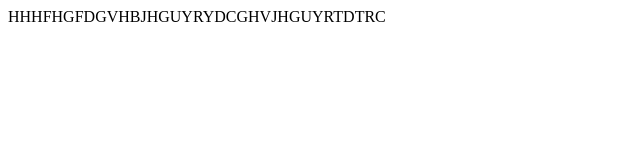
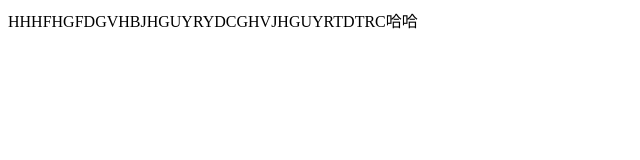
Before and after one commit to QinTao1314/TEXT, a plain HTML site: page index.html in a window 1280 px wide. Shown: the whole page, without its empty margins (0-640 px from the left). Drawn offline with Linux system fonts and the light colour scheme.

Commit message:
加入哈哈

```diff
--- a/index.html
+++ b/index.html
@@ -5,6 +5,6 @@
 		<title></title>
 	</head>
 	<body>
-		HHHFHGFDGVHBJHGUYRYDCGHVJHGUYRTDTRC
+		HHHFHGFDGVHBJHGUYRYDCGHVJHGUYRTDTRC哈哈
 	</body>
 </html>
```
